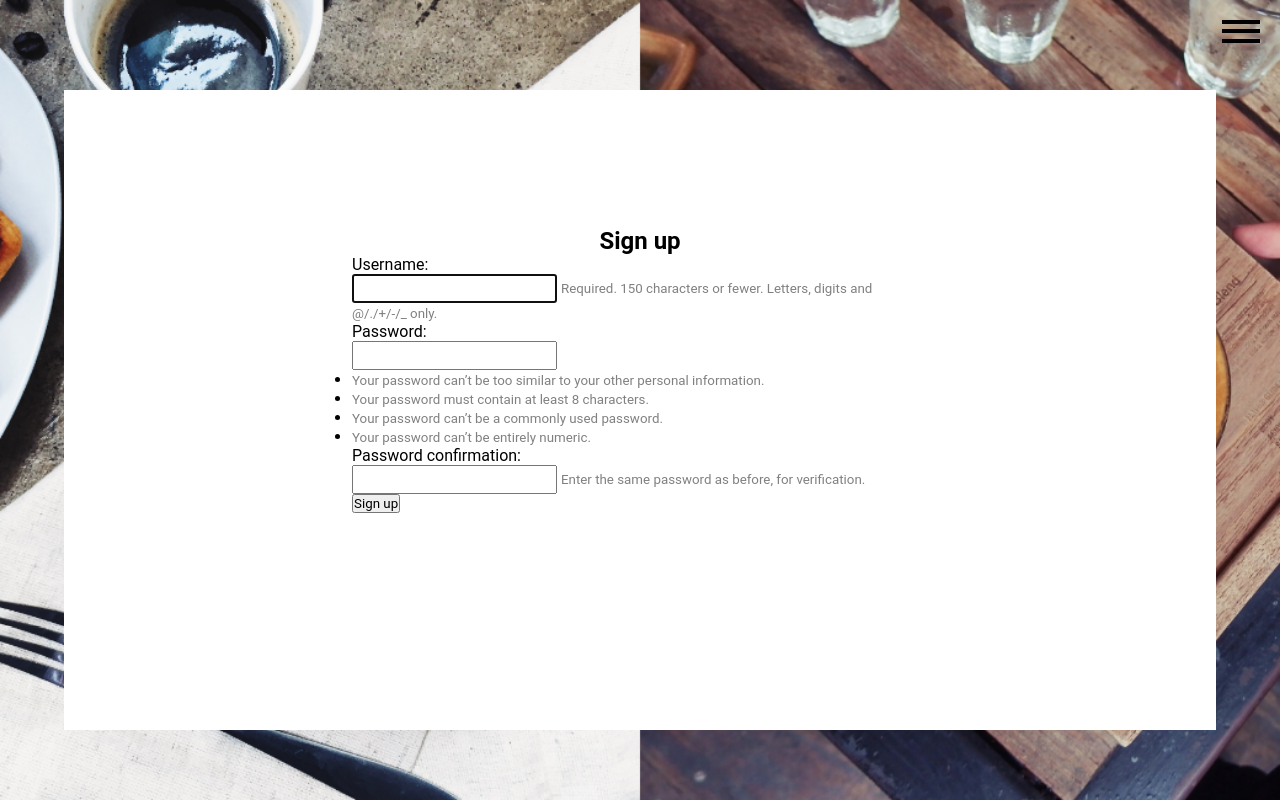
After one commit to MPuzio15/foodbrainers, a Django app: page /signup/ in a window 1280 px wide. The commit adds this page. Run offline with Django 3.2, Linux system fonts and the light colour scheme; some web fonts are replaced.

Commit message:
sign up function added

```diff
--- a/foodbrainers/settings.py
+++ b/foodbrainers/settings.py
@@ -132,7 +132,7 @@ MEDIA_ROOT = 'media'
 
 # po zalogowaniu i wylogowaniu tutaj ma sie znalezc uzytkownik
 LOGIN_REDIRECT_URL = '/'
-LOGOUT_REDIRECT_URL = '/'
+LOGOUT_REDIRECT_URL = 'login'
 
 INTERNAL_IPS = [
     '127.0.0.1',
--- a/restaurants/static/restaurants/style.css
+++ b/restaurants/static/restaurants/style.css
@@ -177,6 +177,22 @@ form{
 .main__main__page h3, h4{
     color: white;
 }
+.signup_container{
+    display: flex;
+    flex-direction: column;
+    width: 90%;
+    height: 80vh;
+    background-color: white;
+    justify-content: center;
+    align-items: center;
+}
+.signup_container
+form{
+    display: flex;
+    flex-direction: column;
+    align-items: flex-start;
+    justify-content: flex-start;
+}
 
 /* <------------------all-------------------> */
 .link{
@@ -295,6 +311,7 @@ form{
     text-align: center;
     font-size: 0.7rem;
 }
+
 
 /* <---------------details-----------------> */
 
--- a/restaurants/urls.py
+++ b/restaurants/urls.py
@@ -12,6 +12,7 @@ urlpatterns = [
     path('add_to_card/<int:course_id>', views.add_to_card, name='add_to_card'),
     path('cart/', views.cart, name='cart'),
     path('create_order/', views.CreateOrder.as_view(), name='create_order'),
+    path('signup/', views.signup, name='signup'),
 ]
 
 # widok funkcyjny- funkcja ktora django wywoluje z parametrami, dlatego podajemy
--- a/restaurants/views.py
+++ b/restaurants/views.py
@@ -1,5 +1,8 @@
+from django.shortcuts import render, redirect
 from django.conf import settings
 from django.contrib import messages
+from django.contrib.auth import login, authenticate
+from django.contrib.auth.forms import UserCreationForm
 from django.contrib.auth.mixins import LoginRequiredMixin
 from django.db.models import F
 # obiekt F sluzy do odwolywania sie do pol i do kolumn w zapytaniu, jest jeszcze obiekt Q
@@ -214,3 +217,18 @@ class CreateOrder(LoginRequiredMixin, FormView):
         del self.request.session['cart']
         # lub funkcja clear() ktora czysci caly koszyk, ale nie wylogowuje
         return super().form_valid(form)
+
+
+def signup(request):
+    if request.method == 'POST':
+        form = UserCreationForm(request.POST)
+        if form.is_valid():
+            form.save()
+            username = form.cleaned_data.get('username')
+            raw_password = form.cleaned_data.get('password1')
+            user = authenticate(username=username, password=raw_password)
+            login(request, user)
+            return redirect('restaurants:main')
+    else:
+        form = UserCreationForm()
+    return render(request, 'registration/signup.html', {'form': form})
--- a/templates/base.html
+++ b/templates/base.html
@@ -16,10 +16,11 @@
         <button class='hamburger nav'></button>
         <nav class='nav_main'>
             {% if user.is_authenticated %}
-            <a href="{% url 'restaurants:main' %}"><p>Witaj, {{ user.first_name }}</p></a>
+            <a href="{% url 'restaurants:main' %}"><p>Witaj, {{ user.username }}</p></a>
                 <a href="{% url 'logout' %}">Wyloguj się</a>
             {% else %}
                 <a href="{% url 'login' %}">Zaloguj się</a>
+                {# <!-- <a href="{% url 'register' %}">Utwórz konto</a> --> #}
             {% endif %}
             <a href="{% url 'restaurants:cart' %}?address={{ address|urlencode }}"><span class='cart'>Koszyk: {{ request.session.cart|length }}</span></a>
         </nav>
--- a/templates/registration/login.html
+++ b/templates/registration/login.html
@@ -26,9 +26,12 @@
             <td>{{ form.password.label_tag }}</td>
             <td>{{ form.password }}</td>
         </tr>
+        <button>{{form.}}</button>
+
     </table>
 
     <input type="submit" value="Zaloguj się" class='login_button'>
+
     <!-- # to jest tez ukryte pole next , w obsludze formularza django sobie to odczyta i po poprawnym zalogowaniu,
     # jak ktos poda sobie w adresie ?next=restaurant/1 to wtedy uzytkownik zostanie przekierowany pod ten adres -->
     <!-- jak nie jest zalogowany i wpisuje adres jakiejs strony, to django przekieruje go do strony login
@@ -36,7 +39,7 @@
 
     <input type="hidden" name="next" value="{{ next }}">
 </form>
-
+<a href="{% url 'restaurants:signup'%}" > <button>Załóż konto</button></a>
 {# Assumes you setup the password_reset view in your URLconf #}
 {# <p><a href="{% url 'password_reset' %}">Lost password?</a></p> #}
 
--- /dev/null
+++ b/templates/registration/signup.html
@@ -0,0 +1,23 @@
+{% extends 'base.html' %}
+
+{% block content %}
+<section class='signup_container'>
+  <h2>Sign up</h2>
+  <form method="post">
+    {% csrf_token %}
+    {% for field in form %}
+      <p>
+        {{ field.label_tag }}<br>
+        {{ field }}
+        {% if field.help_text %}
+          <small style="color: grey">{{ field.help_text }}</small>
+        {% endif %}
+        {% for error in field.errors %}
+          <p style="color: red">{{ error }}</p>
+        {% endfor %}
+      </p>
+    {% endfor %}
+    <button type="submit">Sign up</button>
+  </form>
+</section>
+{% endblock %}
```
Also changed, not shown: foodbrainers/urls.py (+5 -2 lines).
